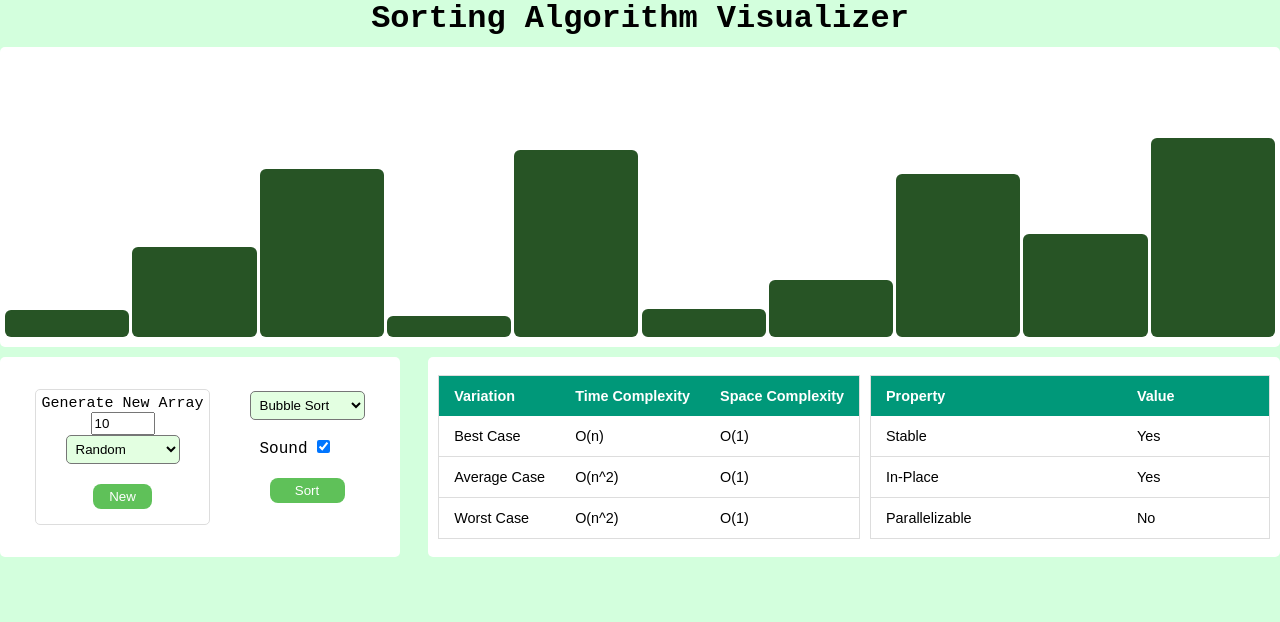
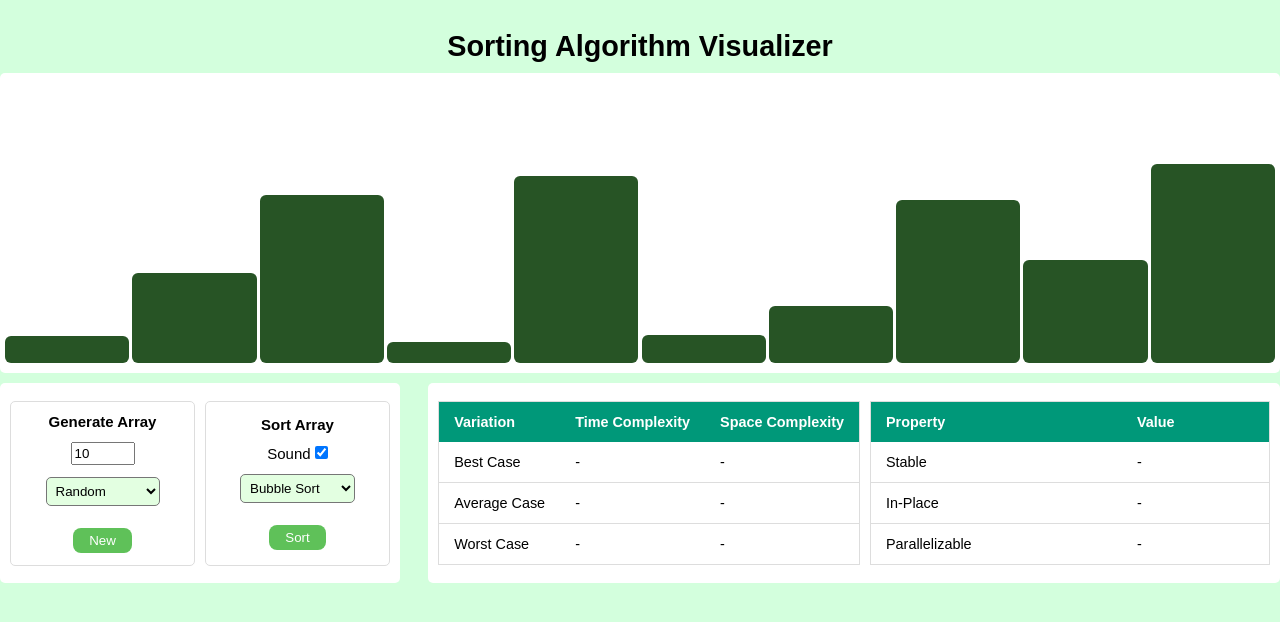
Before and after one commit to joewil08/Sorting-Algorithm-Visualizer, a plain HTML site: page index.html in a window 1280 px wide. Drawn offline with Linux system fonts and the light colour scheme.

Commit message:
improved layout/styling

```diff
--- a/index.html
+++ b/index.html
@@ -16,7 +16,7 @@
         <div class="bottombar">
             <div class="menu">
                 <div class="generate-new">
-                    <p>Generate New Array</p>
+                    <p><b>Generate Array</b></p>
                     <input type="number" name="sizeArray" id="numbersBars" min="1" max="250" value="10">
                     <select name="" class="select-array-type" id="selectArrayType">
                         <option value="random" selected>Random</option>
@@ -27,7 +27,11 @@
                     <button id="generateBtn">New</button>
                 </div>
                 <div class="sort-menu">
-                    <div class="algorithms-menu">
+                    <p><b>Sort Array</b></p>
+                    <span>
+                        <label for="sound-checkbox">Sound</label>
+                        <input type="checkbox" id="sound-checkbox" checked>
+                    </span>
                     <select name="" class="select-algorithm" id="selectAlgorithm">
                         <option value="bubbleSort" selected>Bubble Sort</option>
                         <option value="selectionSort">Selection Sort</option>
@@ -36,14 +40,7 @@
                         <option value="quickSort">Quick Sort</option>
                         <option value="heapSort">Heap Sort</option>
                     </select>
-                    </div>
-                    <div class="buttons">
-                        <span>
-                            <label for="sound-checkbox">Sound</label>
-                            <input type="checkbox" id="sound-checkbox" checked>
-                        </span>
                     <button id="sortBtn">Sort</button>
-                    </div>
                 </div>
             </div>
             <div class="tables">
@@ -58,18 +55,18 @@
                     <tbody>
                         <tr>
                             <td>Best Case</td>
-                            <td id="best-time">O(n)</td>
-                            <td id="best-space">O(1)</td>
+                            <td id="best-time">-</td>
+                            <td id="best-space">-</td>
                         </tr>
                         <tr>
                             <td>Average Case</td>
-                            <td id="average-time">O(n^2)</td>
-                            <td id="average-space">O(1)</td>
+                            <td id="average-time">-</td>
+                            <td id="average-space">-</td>
                         </tr>
                         <tr>
                             <td>Worst Case</td>
-                            <td id="worst-time">O(n^2)</td>
-                            <td id="worst-space">O(1)</td>
+                            <td id="worst-time">-</td>
+                            <td id="worst-space">-</td>
                         </tr>
                     </tbody>
                 </table>
@@ -83,15 +80,15 @@
                     <tbody>
                         <tr>
                             <td>Stable</td>
-                            <td id="stable">Yes</td>
+                            <td id="stable">-</td>
                         </tr>
                         <tr>
                             <td>In-Place</td>
-                            <td id="in-place">Yes</td>
+                            <td id="in-place">-</td>
                         </tr>
                         <tr>
                             <td>Parallelizable</td>
-                            <td id="parallelizable">No</td>
+                            <td id="parallelizable">-</td>
                         </tr>
                     </tbody>
                 </table>
--- a/style.css
+++ b/style.css
@@ -5,10 +5,12 @@
 }
 
 body {
+    margin: 30px;
     display: flex;
     flex-direction: column;
     align-items: center;
-    font-family: 'Courier New', Courier, monospace;
+    font-size: 0.9em;
+    font-family: sans-serif;
     background: #d3ffdd;
 }
 
@@ -25,7 +27,7 @@ body {
     flex-direction: row;
     justify-content: center;
     align-items: center;
-    column-gap: 40px;
+    column-gap: 10px;
     padding: 10px;
     height: 200px;
     width: 400px;
@@ -65,7 +67,10 @@ body {
     align-items: center;
     align-content: center;
     justify-content: center;
+    gap: 12px;
     padding: 5px;
+    height: 165px;
+    width: 200px;
     font-size: 15px;
     border: 1px solid #dddddd;
     border-radius: 5px;
@@ -75,15 +80,8 @@ body {
     padding: 2px;
 }
 
-.buttons {
-    display: flex;
-    flex-direction: column;
-    padding: 10px;
-    gap: 10px;
-}
+button {
 
-button {
-    margin: 10px;
     padding: 5px 16px;
     cursor: pointer;
     border-style: none;
@@ -108,8 +106,6 @@ button:hover {
 table {
     border-collapse: collapse;
     margin: 25px 0;
-    font-size: 0.9em;
-    font-family: sans-serif;
     min-width: 400px;
     border: 1px solid #dddddd;
 }
@@ -150,3 +146,18 @@ table tbody tr {
     height: 200px;
     width: 1280px;
 }
+
+.sort-menu {
+    display: flex;
+    flex-direction: column;
+    align-items: center;
+    align-content: center;
+    justify-content: center;
+    gap: 12px;
+    padding: 5px;
+    height: 165px;
+    width: 200px;
+    font-size: 15px;
+    border: 1px solid #dddddd;
+    border-radius: 5px;
+}
```
Lines whose indentation alone changed are shown as unchanged.
